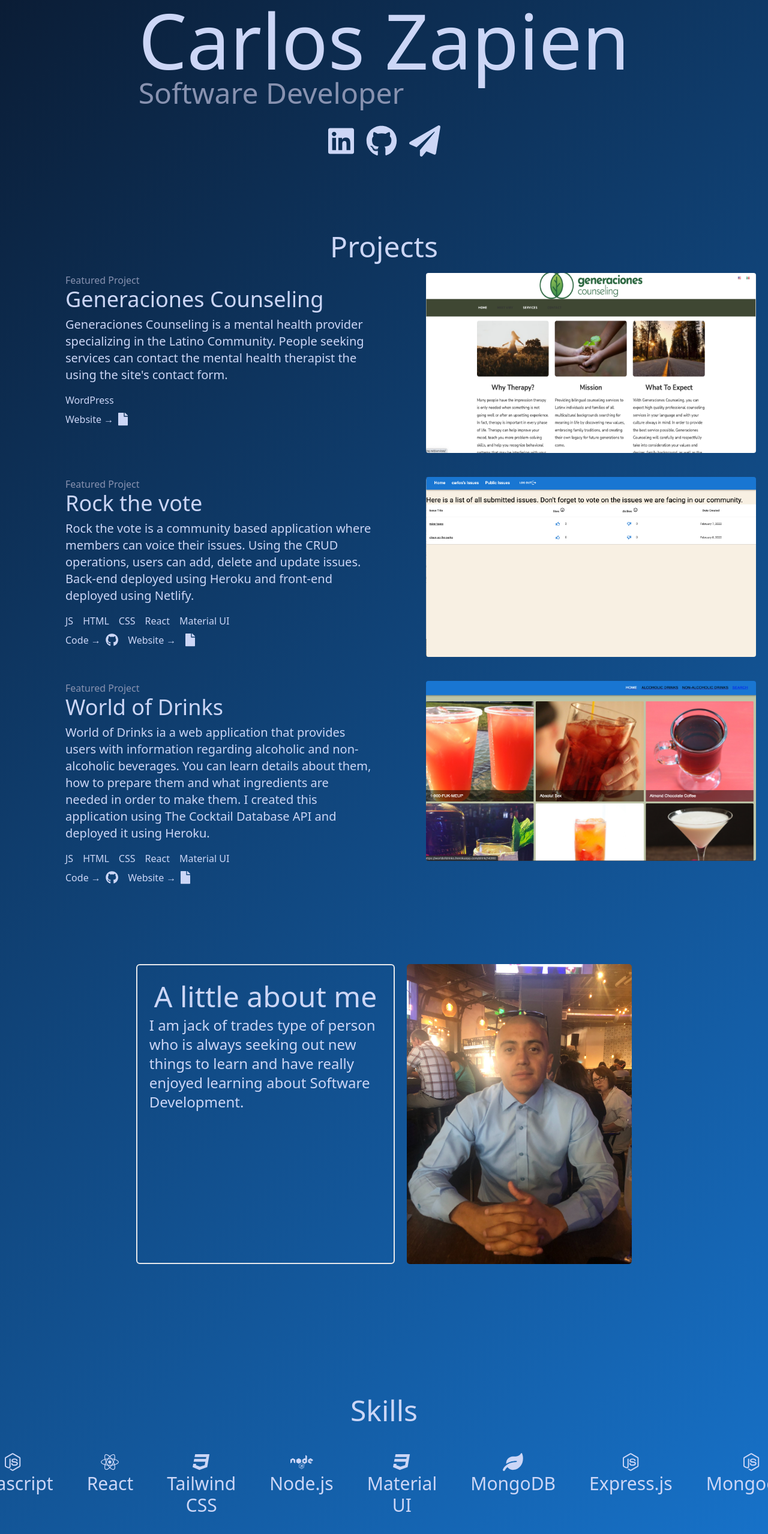
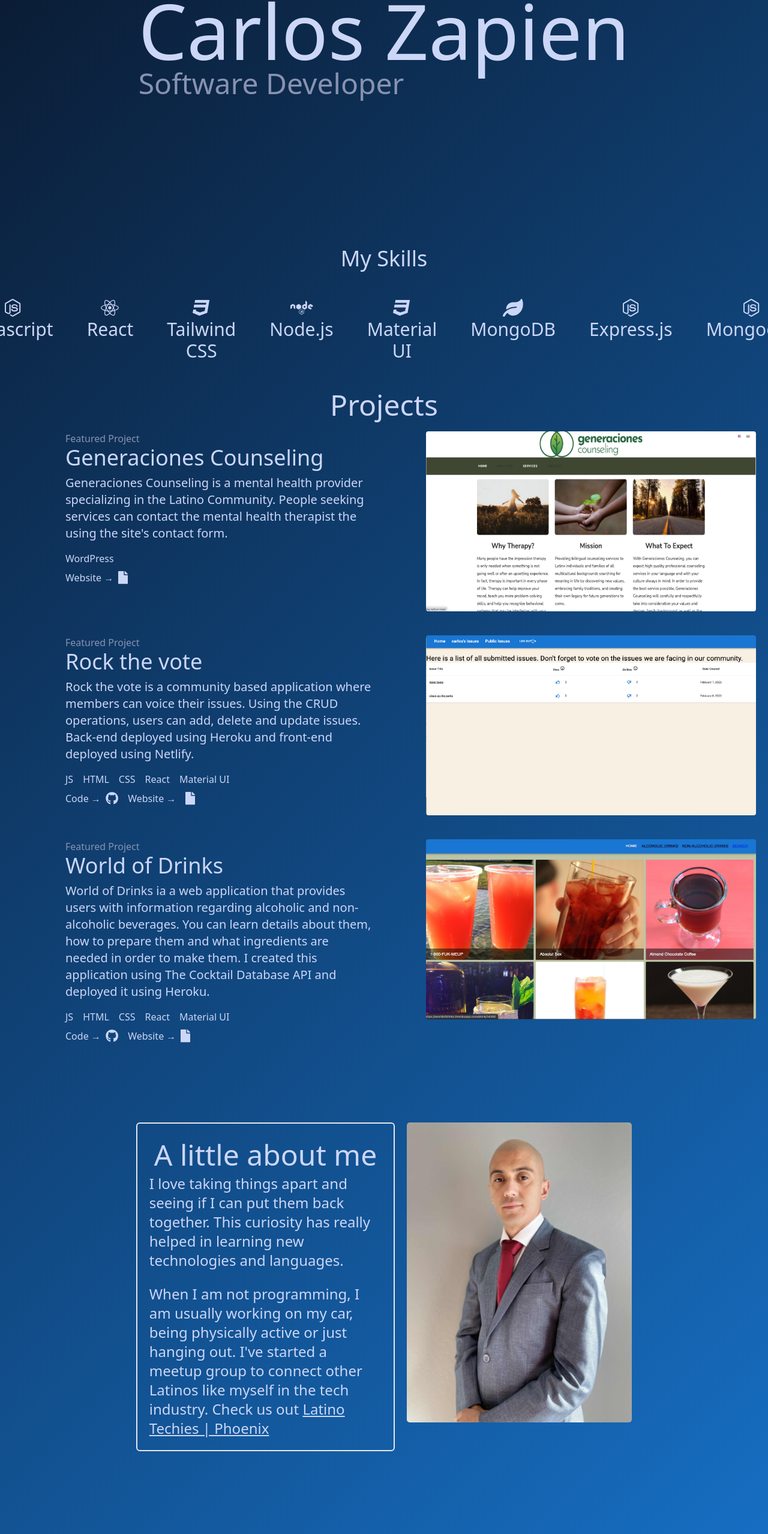
Before and after one commit to cgzapien/carloszapien-portfolio, a React (Create React App) app: page / in a window 1280 px wide. Shown: the part 173-2730 px from the top of the page at 60% size. Built offline with nearby package versions, Linux system fonts and the light colour scheme.

Commit message:
moved components around for apprearance purposes

```diff
--- a/src/App.js
+++ b/src/App.js
@@ -34,11 +34,11 @@ export default function App() {
     <>
       <NavBar />
       <Main />
+      <Skills />
       <Projects />
       <About />
-      <Skills />
       {toggleButton && (
-        <button className="sticky bottom-10 left-[95%] opacity-30 text-4xl md:text-5xl " onClick={scrollToTop}><FontAwesomeIcon icon={faArrowCircleUp}/></button>
+        <button className="sticky bottom-10 left-[95%] text-4xl md:text-5xl " onClick={scrollToTop}><FontAwesomeIcon icon={faArrowCircleUp}/></button>
       )}
       <Footer />
     </>
--- a/src/components/About.js
+++ b/src/components/About.js
@@ -1,26 +1,25 @@
 import React from "react";
-import me from "../media/me.jpg"
-
+import meme from "../media/meme.jpg"
 
 const About = () => {
   return (
     <div id="about" className=" h-[45rem]">
-      <div className="flex flex-col sm:flex-row justify-center mt-28 space-x-5">
+      <div className="flex flex-col sm:flex-row justify-center mt-28 sm:space-x-5 w-fit m-auto sm:w-max">
         <div className="p-5 border-2 rounded-md">
           <h1 className="text-5xl text-center p-2">A little about me</h1>
-          <p className=" break-normal text-[20px] xl:text-2xl w-96">I am jack of trades type of person who is always seeking out new things to learn and
-            have really enjoyed learning about Software Development.
-
+          <p className=" break-normal text-[20px] lg:text-2xl w-96">
+            I love taking things apart and seeing if I can put them back together. This curiosity has really helped in learning
+            new technologies and languages.
           </p>
           <br/>
           <p className=" break-normal text-[20px] xl:text-2xl w-96">
-
+            When I am not programming, I am usually working on my car, being physically active or just hanging out.
+            I've started a meetup group to connect other Latinos like myself in the tech industry. Check us out
+            <a href="https://www.meetup.com/latino-techies-phx/" target="_blank" rel="noreferrer" > <u>Latino Techies | Phoenix</u> </a>
           </p>
         </div>
-        <div className="" id="image">
-        <a href="https://www.linkedin.com/in/carlos-zapien/" target="_blank"rel="noreferrer">
-          <img src={me} alt="me" className="rounded-[5px] h-[350px] md:h-[500px] m-auto"/>
-        </a>
+        <div className="mt-5 sm:m-0" id="image">
+          <img src={meme} alt="me" className="rounded-[5px] h-[350px] md:h-[500px] m-auto"/>
         </div>
       </div>
     </div>
--- a/src/components/Footer.js
+++ b/src/components/Footer.js
@@ -1,7 +1,23 @@
 import React from "react";
+import { FontAwesomeIcon } from '@fortawesome/react-fontawesome';
+import { faGithub, faLinkedin,  } from "@fortawesome/free-brands-svg-icons";
+import { faPaperPlane } from "@fortawesome/free-solid-svg-icons";
 export default function Footer(){
   return (
-    <div id="footer" className="p-[20px] font-mono  ">
+    <div id="footer" className="p-[20px] font-mono mt-5  ">
+        <div className="">
+        <ul className="flex justify-center mt-5">
+          <li>
+            <a href="https://www.linkedin.com/in/carlos-zapien/" target="_blank"rel="noreferrer"><FontAwesomeIcon icon={faLinkedin} size="4x" className=" sm:text-7xl p-[10px]" /></a>
+          </li>
+          <li>
+            <a href="https://github.com/cgzapien" target="_blank"rel="noreferrer"><FontAwesomeIcon icon={faGithub} size="4x" className="sm:text-7xl p-[10px]" /></a>
+          </li>
+          <li>
+            <a href="mailto:zapiencg@gmail.com" target="_blank"rel="noreferrer"><FontAwesomeIcon icon={faPaperPlane} size="4x" className="sm:text-7xl p-[10px]" /></a>
+          </li>
+        </ul>
+        </div>
       <p className="text-center">Designed using React &#38; Tailwind CSS</p>
       <p className="text-center">Built by Carlos Zapien &#174; 2022</p>
     </div>
--- a/src/components/Main.js
+++ b/src/components/Main.js
@@ -1,7 +1,5 @@
 import React from "react";
-import { FontAwesomeIcon } from '@fortawesome/react-fontawesome';
-import { faGithub, faLinkedin,  } from "@fortawesome/free-brands-svg-icons";
-import { faPaperPlane } from "@fortawesome/free-solid-svg-icons";
+//import Skills from "./Skills";
 
 export default function Main(){
   return (
@@ -10,20 +8,7 @@ export default function Main(){
         <h1 className=" text-5xl sm:text-6xl md:text-8xl lg:text-9xl">Carlos Zapien</h1>
         <h1 className="text-[#8892b0] text-xl sm:text-2xl md:text-5xl">Software Developer</h1>
       </div>
-      <div className="">
-        <ul className="flex justify-center mt-5">
-          <li>
-            <a href="https://www.linkedin.com/in/carlos-zapien/" target="_blank"rel="noreferrer"><FontAwesomeIcon icon={faLinkedin} size="4x" className=" sm:text-7xl p-[10px]" /></a>
-          </li>
-          <li>
-            <a href="https://github.com/cgzapien" target="_blank"rel="noreferrer"><FontAwesomeIcon icon={faGithub} size="4x" className="sm:text-7xl p-[10px]" /></a>
-          </li>
-          <li>
-            <a href="mailto:zapiencg@gmail.com" target="_blank"rel="noreferrer"><FontAwesomeIcon icon={faPaperPlane} size="4x" className="sm:text-7xl p-[10px]" /></a>
-          </li>
 
-        </ul>
-        </div>
     </div>
   )
 };
--- a/src/components/Navbar.js
+++ b/src/components/Navbar.js
@@ -5,13 +5,14 @@ import { Link } from "react-scroll";
 const NavBar = () => {
   const links = ["projects", "about", "skills"];
   return (
-    <nav className=" h-16 sm:h-20 flex justify-center sm:justify-end bg-[#ccd6f6] text-[#0A192F] w-3/4 m-auto rounded-md items-center">
+    <nav className=" h-14 sm:h-16 flex justify-center sm:justify-end bg-[#ccd6f6] text-[#0A192F] w-3/4 m-auto rounded-md items-center">
       <ul className="flex items-baseline ">
-        <div className="flex text-2xl sm:text-4xl p-2">
+
+        <div className="flex text-2xl sm:text-4xl">
           {links.map((link) => (
             <Link
             key={`${link}`}
-            className="mx-3 hover:cursor-pointer p-[10px] hover:underline"
+            className="mx-3 hover:cursor-pointer hover:underline"
             activeClass="active"
             to={`${link}`}
             spy={true}
--- a/src/components/Skills.js
+++ b/src/components/Skills.js
@@ -6,35 +6,35 @@ import { faLeaf } from "@fortawesome/free-solid-svg-icons";
 
 export default function Skills(){
   return (
-    <div id="skills" className=" h-auto sm:h-auto ">
-      <h1 className="text-5xl text-center">
-          Skills
+    <div id="skills" className=" h-auto sm:h-auto  my-10">
+      <h1 className="text-4xl text-center">
+          My Skills
       </h1>
         <div className="text-center">
           <ul className="flex flex-col justify-center mt-9 lg:flex-row">
-            <li className=" text-2xl md:text-3xl  mx-5 p-[8px] list-item">
-              <FontAwesomeIcon icon={faNodeJs} /><p>Javascript</p>
+            <li className=" text-2xl md:text-3xl  mx-5 p-[8px] list-item ">
+              <FontAwesomeIcon icon={faNodeJs} className=" hover:animate-bounce"/><p className="">Javascript</p>
             </li>
             <li className=" text-2xl md:text-3xl  mx-5 p-[8px]">
-              <FontAwesomeIcon icon={faReact} /> <p>React</p>
+              <FontAwesomeIcon icon={faReact} className=" hover:animate-bounce"/> <p>React</p>
             </li>
             <li className=" text-2xl md:text-3xl  mx-5 p-[8px]">
-              <FontAwesomeIcon icon={faCss3} /> <p>Tailwind CSS</p>
+              <FontAwesomeIcon icon={faCss3} className=" hover:animate-bounce"/> <p>Tailwind CSS</p>
             </li>
             <li className=" text-2xl md:text-3xl  mx-5 p-[8px]">
-              <FontAwesomeIcon icon={faNode} /> <p>Node.js</p>
+              <FontAwesomeIcon icon={faNode} className=" hover:animate-bounce"/> <p>Node.js</p>
             </li>
             <li className=" text-2xl md:text-3xl  mx-5 p-[8px]">
-              <FontAwesomeIcon icon={faCss3} /> <p>Material UI</p>
+              <FontAwesomeIcon icon={faCss3} className=" hover:animate-bounce"/> <p>Material UI</p>
             </li>
             <li className=" text-2xl md:text-3xl  mx-5 p-[8px]">
-              <FontAwesomeIcon icon={faLeaf} /> <p>MongoDB</p>
+              <FontAwesomeIcon icon={faLeaf} className=" hover:animate-bounce"/> <p>MongoDB</p>
             </li>
             <li className=" text-2xl md:text-3xl  mx-5 p-[8px]">
-              <FontAwesomeIcon icon={faNodeJs} /> <p>Express.js</p>
+              <FontAwesomeIcon icon={faNodeJs} className=" hover:animate-bounce"/> <p>Express.js</p>
             </li>
             <li className=" text-2xl md:text-3xl  mx-5 p-[8px]">
-              <FontAwesomeIcon icon={faNodeJs} /> <p>Mongoose</p>
+              <FontAwesomeIcon icon={faNodeJs} className=" hover:animate-bounce"/> <p>Mongoose</p>
             </li>
           </ul>
         </div>
--- a/src/index.css
+++ b/src/index.css
@@ -11,3 +11,19 @@ body {
   background: -webkit-linear-gradient(-45deg, #0A192F 0%, #1773CB 100%);
   background: linear-gradient(135deg, #0A192F 0%, #1773CB 100%);
 }
+.icon {
+  animation: updown 2s ease infinite;
+}
+@keyframes updown {
+  0% {
+    transform: translateY(-100%);
+  }
+
+  50% {
+    transform: translateY(100%);
+  }
+
+  100% {
+    transform: translateY(-100%);
+  }
+}
```
Also changed, not shown: src/media/meme.jpg (added).
